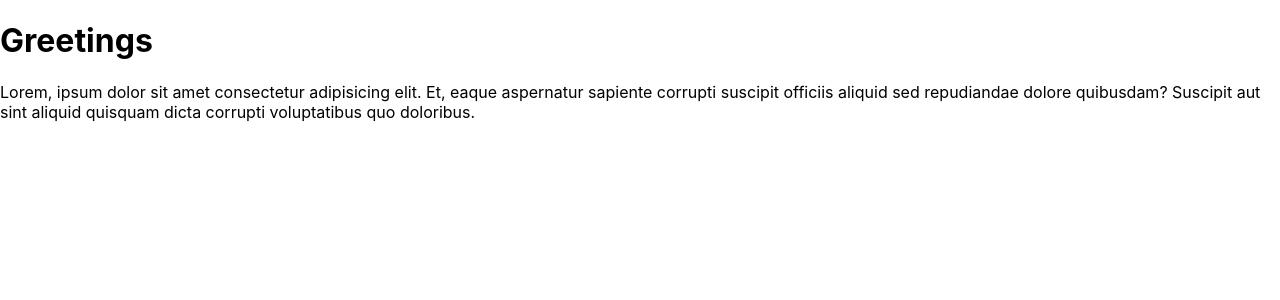
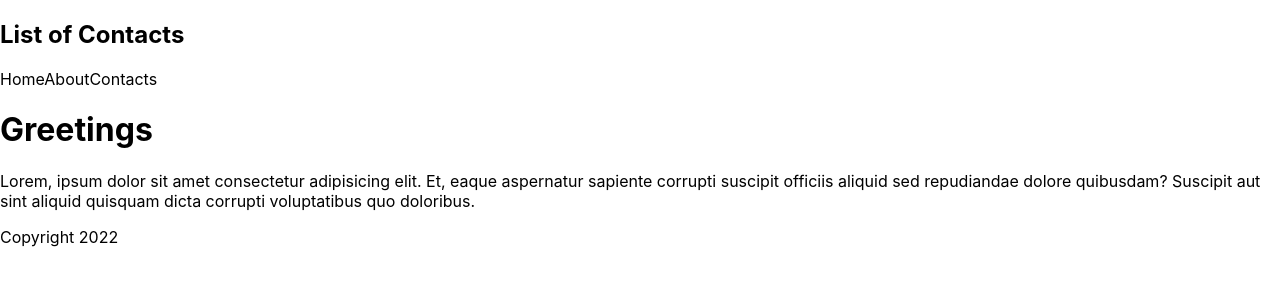
Before and after one commit to ash-automates/Contact-List, a Next.js app: page / in a window 1280 px wide. Shown: the top 300 px of the page. Built offline with nearby package versions, Linux system fonts and the light colour scheme.

Commit message:
Implement nav-bar and footer to the homepage

```diff
--- /dev/null
+++ b/components/Footer.js
@@ -0,0 +1,5 @@
+const Footer = () => {
+  return <footer>Copyright 2022</footer>;
+};
+
+export default Footer;
--- /dev/null
+++ b/components/Navbar.js
@@ -0,0 +1,14 @@
+const Navbar = () => {
+  return (
+    <nav>
+      <div className="logo">
+        <h2>List of Contacts</h2>
+      </div>
+      <a>Home</a>
+      <a>About</a>
+      <a>Contacts</a>
+    </nav>
+  );
+};
+
+export default Navbar;
--- a/pages/index.js
+++ b/pages/index.js
@@ -1,10 +1,13 @@
 import Head from "next/head";
 import Image from "next/image";
+import Footer from "../components/Footer";
+import Navbar from "../components/Navbar";
 import styles from "../styles/Home.module.css";
 
 export default function Home() {
   return (
     <div>
+      <Navbar />
       <h1>Greetings</h1>
       <p>
         Lorem, ipsum dolor sit amet consectetur adipisicing elit. Et, eaque
@@ -12,6 +15,7 @@
         dolore quibusdam? Suscipit aut sint aliquid quisquam dicta corrupti
         voluptatibus quo doloribus.
       </p>
+      <Footer />
     </div>
   );
 }
```
